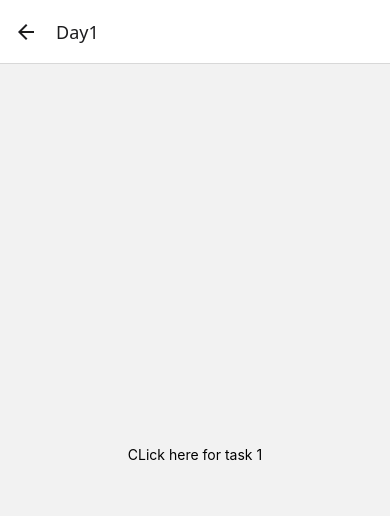
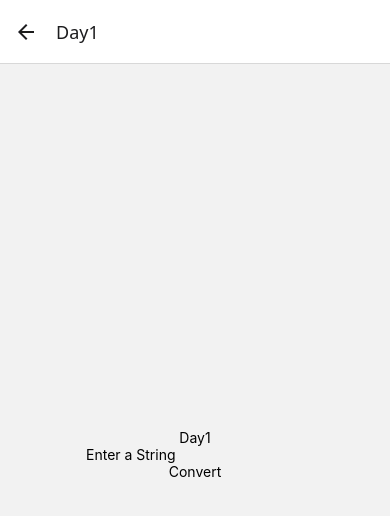
Before and after one commit to Awais-Chandio/ProblemSolving, a React Native app: screen /Day1 in a window 390 px wide. Shown: the top 516 px of the page. Built offline with nearby package versions, Linux system fonts and the light colour scheme.

Commit message:
String to Number conversion by functions

```diff
--- a/src/Day1.tsx
+++ b/src/Day1.tsx
@@ -1,24 +1,33 @@
 import React from "react"
-import { View, Text,StyleSheet,Pressable } from "react-native"
+import { View, Text,StyleSheet,Pressable, TextInput } from "react-native"
 
 export default function Day1(){
-    const Task1 =()=>{
-        const array = [1,2,3,4,5,6,7,8,9,10]
-        let evenDouble = []
-        for(let i=0; i<array.length; i++){
-            if(array[i]%2===0){
-                evenDouble.push(array[i]*2)
-            }
-        }
-        console.log(evenDouble)
-
+    const[input,setInput] = React.useState('')
+    const[output,setOutput] = React.useState<number | string>('')
+    const StringToNumber = (value:string) => {
+        return Number(value)
     }
-
+    const Convert = () => {
+        const number = StringToNumber(input)
+        setOutput(number)
+    }
 
     return (
         <View style={Styles.container}>
-            <Pressable onPress={Task1}>
-                <Text>CLick here for task 1</Text>
+            <Text>Day1</Text>
+            <TextInput
+            value = {input}
+            onChangeText = {setInput}
+            placeholder = "Enter a String"
+            >
+
+
+            </TextInput>
+            <Pressable
+            onPress = {Convert}
+            >
+                <Text>Convert</Text>
+
             </Pressable>
         </View>
     )
```
